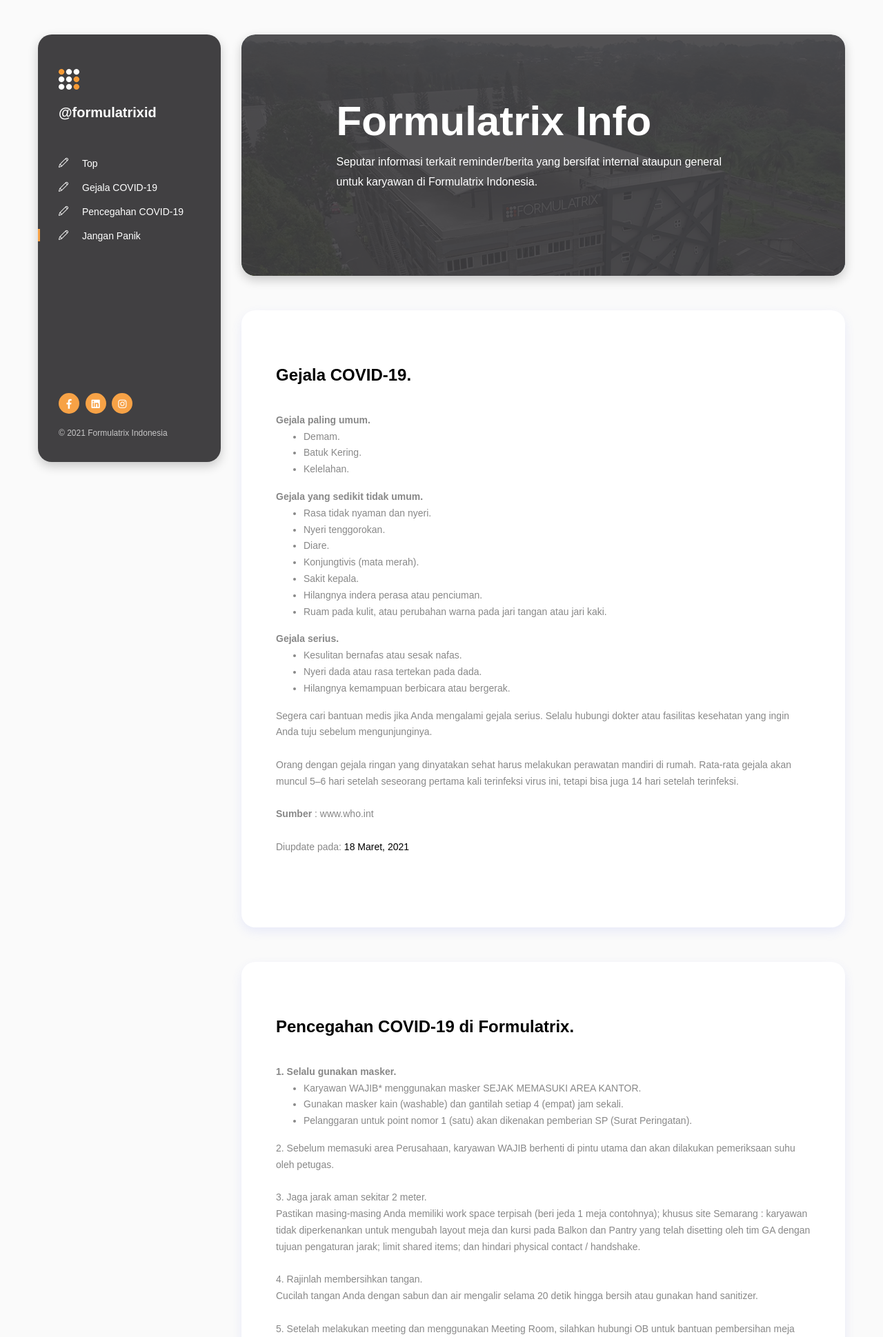
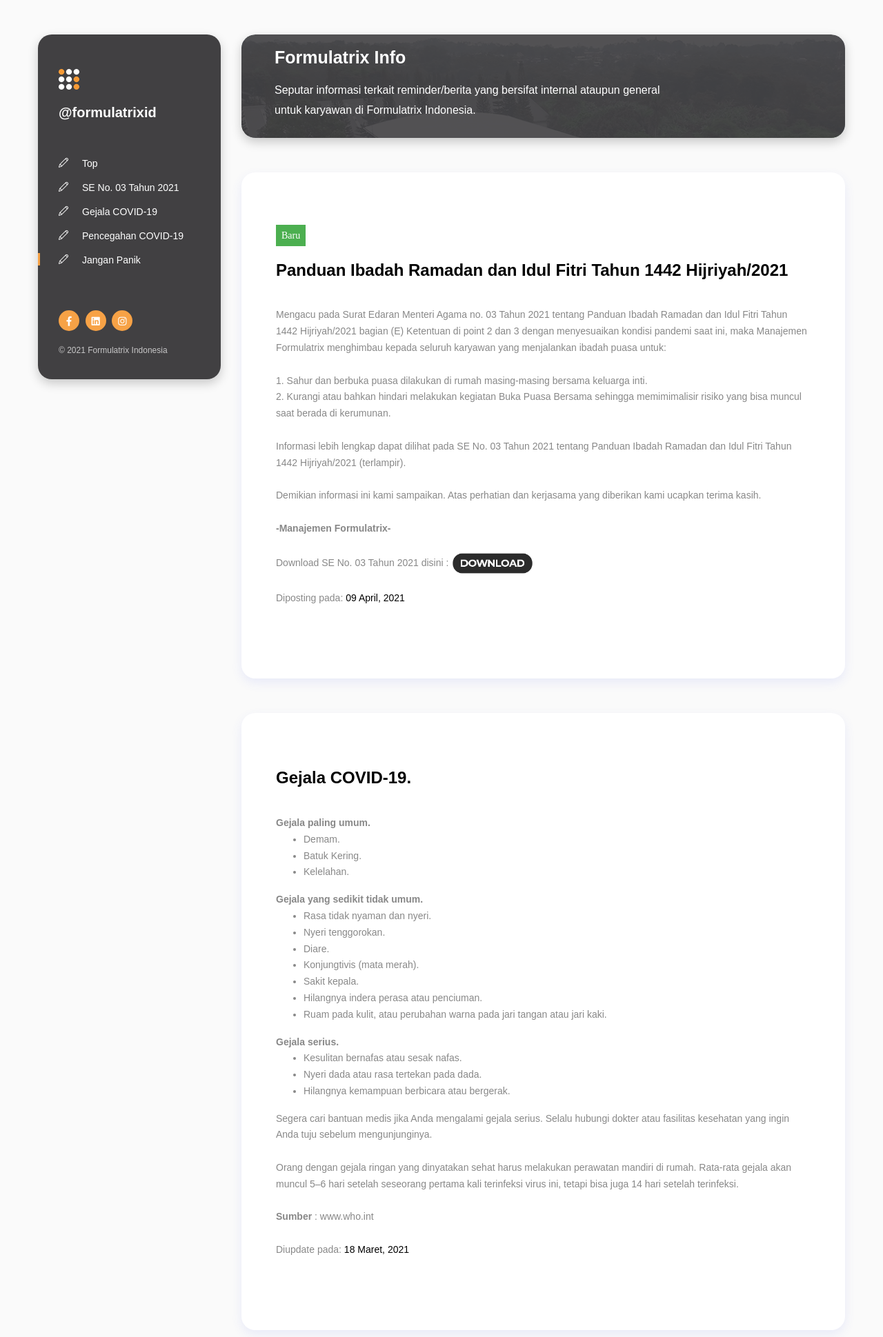
Before and after one commit to mwahidfajar/SIK-Formulatrix-V1.0, a PHP site: page / in a window 1280 px wide. Shown: the top 1939 px of the page at 69% size. Run offline with PHP 8.4, Linux system fonts and the light colour scheme.

Commit message:
Update Info SE No.3 th 2021

```diff
--- a/css/style.css
+++ b/css/style.css
@@ -172,7 +172,7 @@
   color: #FFF;
   background: #414042;
   border-radius: 20px;
-  min-height: 620px;
+  min-height: 500px;
   max-height: 620px;
   top: 50px;
   overflow: hidden;
@@ -397,7 +397,7 @@
 }
 
 .hero {
-  height: 350px;
+  height: 150px;
   margin-top: 0;
 
 }
@@ -408,7 +408,7 @@
 }
 .hero .cta h1 {
   color: #FFF;
-  font-size: 60px;
+  font-size: 25px;
   line-height: 0.7;
 }
 .hero .cta h1 .dot:after {
@@ -1696,4 +1696,12 @@
   }
 }
 
+.label {
+  color: white;
+  padding: 8px;
+  font-family: Montserrat;
+  width: 100%;
+}
+
+.success {background-color: #4CAF50;}
 /*# sourceMappingURL=style.css.map */
--- a/index.html
+++ b/index.html
@@ -58,9 +58,10 @@
 				<nav>
 					<ul class="vertical-menu scrollspy">
 						<li><a href="#home" class="active"><i class="icon-pencil"></i>Top</a></li>
-						<li><a href="#info1"><i class="icon-pencil"></i>Gejala COVID-19</a></li>
-						<li><a href="#info2"><i class="icon-pencil"></i>Pencegahan COVID-19</a></li>
-						<li><a href="#info3"><i class="icon-pencil"></i>Jangan Panik</a></li>
+						<li><a href="#info1"><i class="icon-pencil"></i>SE No. 03 Tahun 2021</a></li>
+						<li><a href="#info2"><i class="icon-pencil"></i>Gejala COVID-19</a></li>
+						<li><a href="#info3"><i class="icon-pencil"></i>Pencegahan COVID-19</a></li>
+						<li><a href="#info4"><i class="icon-pencil"></i>Jangan Panik</a></li>
 					</ul>
 				</nav>
 
@@ -77,9 +78,9 @@
 
 		<main class="content float-right">
 			<section class="hero background parallax shadow-dark d-flex align-items-center" id="home" data-image-src="./images/heroimg.jpg">
-				<div class="cta mx-auto mt-2">
+				<div class="cta mx-5 mt-1">
 					<h1 class="mt-0 mb-4">Formulatrix Info<span class="dot"></span></h1>
-					<p class="mb-4">Seputar informasi terkait reminder/berita yang bersifat internal ataupun general untuk karyawan di Formulatrix Indonesia.</p>
+					<p class="mb-1">Seputar informasi terkait reminder/berita yang bersifat internal ataupun general untuk karyawan di Formulatrix Indonesia.</p>
 					<!-- <a href="www.formulatrix.com" target="_blank" class="btn btn-default btn-lg mr-3"><i class="icon-grid"></i>Official Website</a> -->
 					<div class="spacer d-md-none d-lg-none d-sm-none" data-height="10"></div>
 				</div>
@@ -91,6 +92,40 @@
 			</section> -->
 
 			<section id="info1" class="shadow-blue white-bg padding">
+				<span class="label success">Baru</span>
+				<br><br>
+				<h3 class="section-title">Panduan Ibadah Ramadan dan Idul Fitri Tahun 1442 Hijriyah/2021</h3>
+				<div class="spacer" data-height="20"></div>
+				<div class="row">
+					<div class="col-md-12">
+						<p class="mb-0">Mengacu pada Surat Edaran Menteri Agama no. 03 Tahun 2021 tentang Panduan Ibadah Ramadan dan Idul Fitri Tahun 1442 Hijriyah/2021 bagian (E) Ketentuan di point 2 dan 3 dengan menyesuaikan kondisi pandemi saat ini, maka Manajemen Formulatrix menghimbau kepada seluruh karyawan yang menjalankan ibadah puasa untuk:</p>
+						<br>
+						<p class="mb-0">
+							1. Sahur dan berbuka puasa dilakukan di rumah masing-masing bersama keluarga inti.<br>
+							2. Kurangi atau bahkan hindari melakukan kegiatan Buka Puasa Bersama sehingga memimimalisir risiko yang bisa muncul saat berada di kerumunan.</p>
+						<br>
+						<p class="mb-0">Informasi lebih lengkap dapat dilihat pada SE No. 03 Tahun 2021 tentang Panduan Ibadah Ramadan dan Idul Fitri Tahun 1442 Hijriyah/2021 (terlampir).</p>
+						<br>
+						<p class="mb-0">Demikian informasi ini kami sampaikan. Atas perhatian dan kerjasama yang diberikan kami ucapkan terima kasih.</p>
+						<br>
+						<p class="mb-0"><strong>-Manajemen Formulatrix-</strong></p>
+						<br>
+						<p class="mb-0">Download SE No. 03 Tahun 2021 disini :  <a href="https://drive.google.com/uc?export=download&id=1eHSgY-3L9pKcpmcUtwnx6LJny4pX4hdS" download>
+							<img src="images/DLButton.png" width="120px" height="25px">
+						</a></p>
+						<div class="row my-4">
+							<div class="col-md-6">
+								<p class="mb-0">Diposting pada: <span class="text-dark">09 April, 2021</span></p>
+							</div>
+							<div class="col-md-6 mt-2 mt-md-0 mt-sm-2">
+
+							</div>
+						</div>
+					</div>
+				</div>
+			</section>
+
+			<section id="info2" class="shadow-blue white-bg padding">
 				<h3 class="section-title">Gejala COVID-19.</h3>
 				<div class="spacer" data-height="20"></div>
 				<div class="row">
@@ -163,7 +198,7 @@
 				</div>
 			</section>
 
-			<section id="info2" class="shadow-blue white-bg padding">
+			<section id="info3" class="shadow-blue white-bg padding">
 				<h3 class="section-title">Pencegahan COVID-19 di Formulatrix.</h3>
 				<div class="spacer" data-height="20"></div>
 				<div class="row">
@@ -218,7 +253,7 @@
 				</div>
 			</section>
 
-			<section id="info3" class="shadow-blue white-bg padding">
+			<section id="info4" class="shadow-blue white-bg padding">
 				<h3 class="section-title">Jangan Panik.</h3>
 				<div class="spacer" data-height="20"></div>
 				<div class="row">
```
Also changed, not shown: images/DLButton.png (added).
